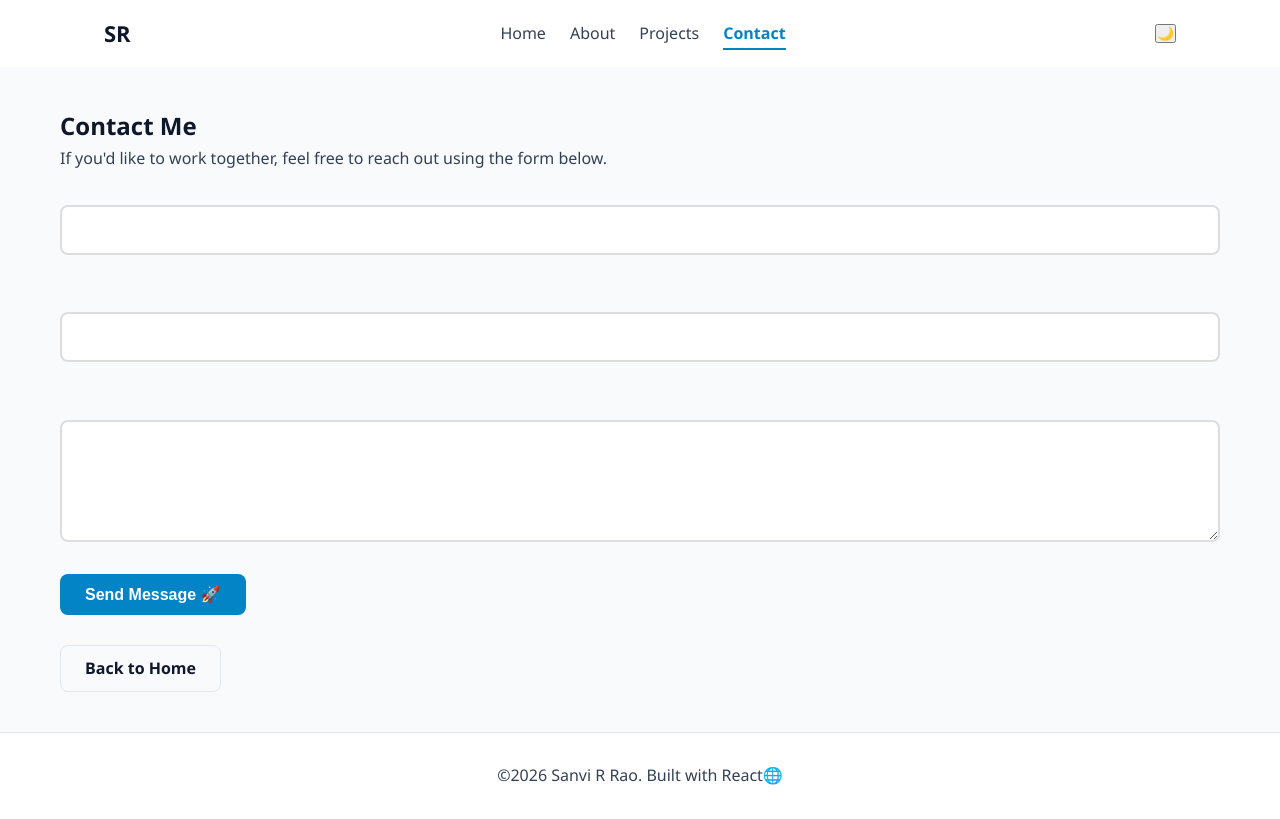
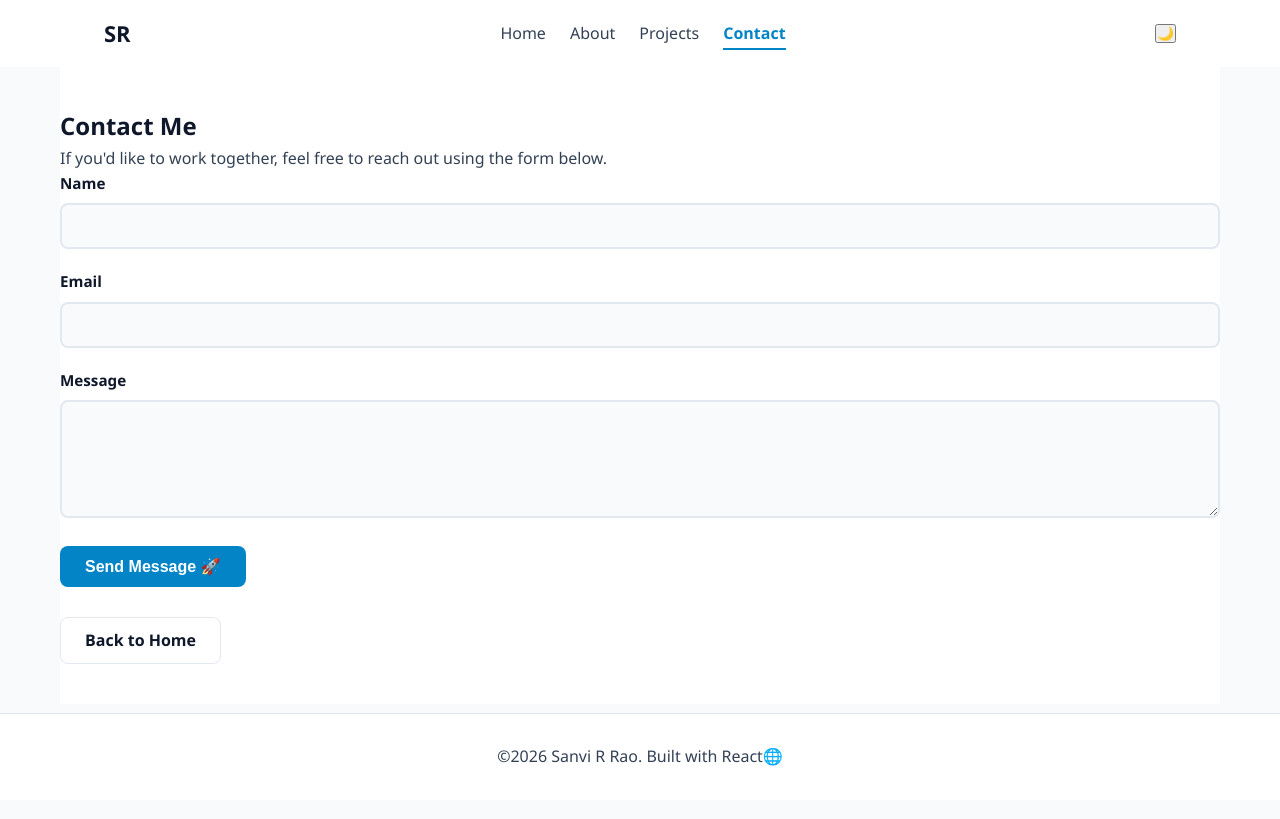
Before and after one commit to Sanvi-R-Rao/my-profile, a React (Vite) app: page /contact in a window 1280 px wide. Built offline with nearby package versions, Linux system fonts and the light colour scheme.

Commit message:
improve light theme contrast and refine component styles

```diff
--- a/src/components/AboutSection/AboutSection.css
+++ b/src/components/AboutSection/AboutSection.css
@@ -22,8 +22,8 @@
   aspect-ratio: 1 / 1;
   object-fit: cover;
   border-radius: 50%;
-  border: 6px solid var(--accent);
-  box-shadow: 0 20px 40px rgba(0, 0, 0, 0.15);
+  border: none;
+  box-shadow: 0 10px 25px rgba(0, 0, 0, 0.15);
 }
 
 .about-copy h1 {
--- a/src/components/ContactForm/ContactForm.css
+++ b/src/components/ContactForm/ContactForm.css
@@ -1,28 +1,32 @@
 /* === CONTACT FORM === */
 .contact-section{
-    background: var(--light);
+    background: var(--surface);
 }
 
 .form-group{
-    margin-bottom: 24px;
+    margin-bottom: 20px;
+    text-align: left;
 }
 
 .form-group label{
     display: block;
     margin-bottom: 8px;
     font-weight: 600;
-    color: var(--primary);
+    font-size: 0.95rem;
+    color: var(--heading);
 }
 
 .form-group input,
 .form-group textarea,
 .form-select{
     width: 100%;
-    padding: 14px 16px;
-    border: 2px solid #DDD;
+    padding: 12px 16px;
+    background-color: var(--primary);
+    color: var(--heading);
+    border: 2px solid var(--border);
     border-radius: 8px;
     font-size: 1rem;
-    transition: border-color 0.3s, box-shadow 0.3s;
+    transition: border-color 0.3s, box-shadow 0.3s ease;
 }
 .form-group.invalid label {
     color: #c53030;
@@ -44,11 +48,11 @@
 .form-error {
     margin-top: 8px;
     color: #c53030;
-    font-size: 0.9rem;
+    font-size: 0.85rem;
 }
 
 .form-success {
-    margin-top: 18px;
+    margin-top: 16px;
     color: #1d6a20;
     font-weight: 600;
 }
--- a/src/components/SkillCard/SkillCard.css
+++ b/src/components/SkillCard/SkillCard.css
@@ -1,48 +1,51 @@
 /* src/components/SkillCard/SkillCard.css */
 
 .skill-card {
-background: var(--light);
-border: 2px solid var(--primary);
+background: var(--surface);
+border: 2px solid var(--border);
 border-radius: 12px;
-padding: 30px 20px;
+padding: 24px 20px;
 text-align: center;
-transition: transform 0.3s, box-shadow 0.3s;
+transition: transform 0.25s ease, border-color 0.25s ease, box-shawdow 0.25s ease;
 }
 
 .skill-card:hover {
-transform: translateY(-5px);
-box-shadow: 0 10px 30px rgba(0,0,0,0.15);
+transform: translateY(-4px);
+border-color: var(--accent);
+box-shadow: 0 10px 25px rgba(0,0,0,0.08);
 }
 
 .skill-icon {
-font-size: 2.5rem;
+font-size: 2.2rem;
 display: block;
 margin-bottom: 0.5rem;
 }
 
 .skill-name {
 margin: 0 0 0.25rem;
-font-size: 1.2rem;
-font-weight: bold;
-color: var(--text);
+font-size: 1.15rem;
+font-weight: 600;
+color: var(--heading);
 }
 
 .skill-level {
-font-size: 0.9rem;
+font-size: 0.85rem;
 color: var(--accent);
 margin: 0 0 1rem;
 font-weight: 600;
 }
 
 .skill-bar {
-background: #E5E7EB;
+background: var(--primary);
+border: 1px solid var(--border);
 border-radius: 9999px;
 height: 8px;
 width: 100%;
+overflow: hidden;
 }
 
 .skill-fill {
-background: var(--primary);
+background: var(--accent);
 border-radius: 9999px;
 height: 100%;
 transition: width 1s ease-in-out;
```
